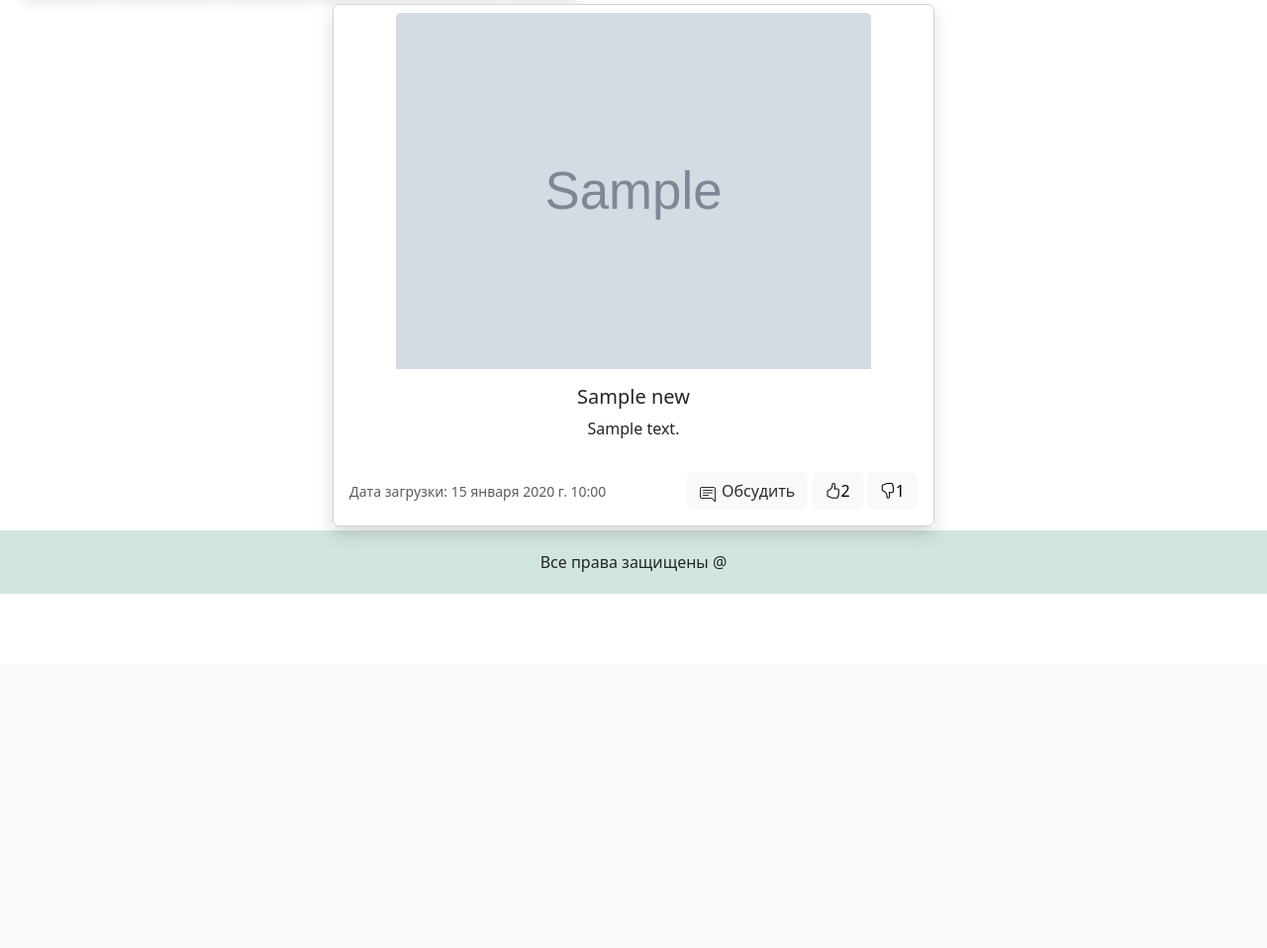
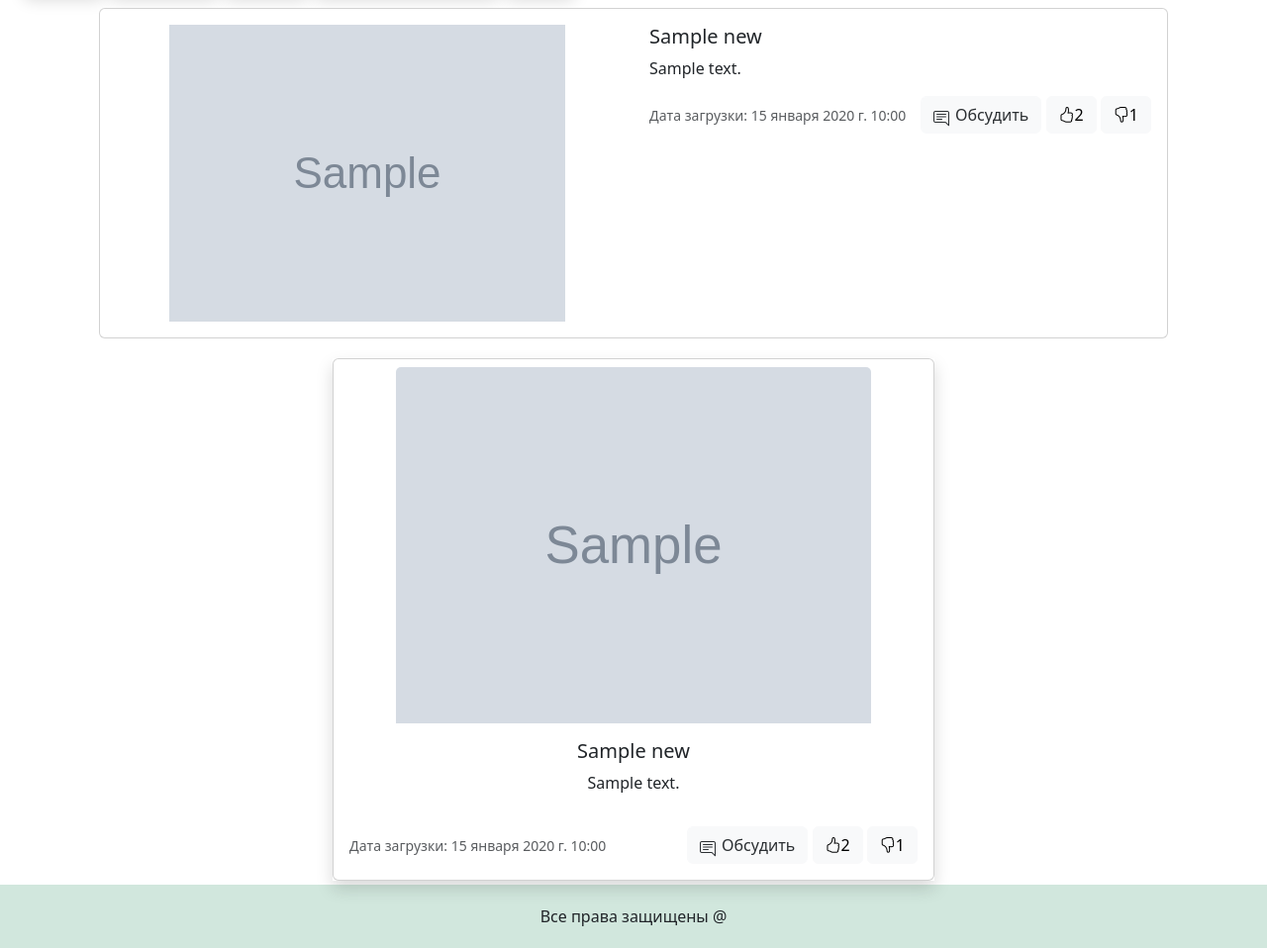
Before and after one commit to Ruslan-BRV/sportbaza, a Django app: page /like/1 in a window 1280 px wide. Shown: the part 128-1086 px from the top of the page at 99% size. Before the commit the page ends 728 px from the top, so only its background shows below. Run offline with Django 5.2, Linux system fonts and the light colour scheme; tables that the repository leaves empty hold one stand-in row (values such as "Sample post"); grey boxes marked "Sample" are stand-in pictures; some libraries are stand-ins or nearby versions.

Commit message:
Версия с новостями в 1 колонку и в 2, нужно выбрать как лучше

```diff
--- a/news/templates/news/news.html
+++ b/news/templates/news/news.html
@@ -5,6 +5,94 @@
 {% block title %}Новости{% endblock title %}
 
 {% block content %}
+    <div class="pt-2">
+    {% for news_one in news %}
+        <div class="card mx-auto mb-3" style="max-width: 1080px;">
+            <div class="row g-0">
+                <div class="col-md-6 d-flex align-items-center justify-content-center">
+                    <div class="p-3">
+                        <img class="w-100" src="{{ news_one.image.url }}" alt="картинка">
+                 {% comment %} <i class="bi bi-question-circle-fill" style="font-size: 2rem;"></i> {% endcomment %}
+                    </div>
+                </div>
+                <div class="col-md-6">
+                    <div class="card-body">
+                        <h5 class="card-title">{{ news_one.title }}</h5>
+                        <p class="card-text">{{ news_one.bodyNews }}</p>
+                {% comment %} <p class="card-text"><small class="text-muted">Лайк: {{ news_one.like }}</small></p>
+               <p class="card-text">
+                  Теги:
+                 {% for tag in card.tags %}
+                   <span class="badge bg-secondary">{{ tag }}</span>
+                 {% endfor %}
+               </p> {% endcomment %}
+                        <div class="d-flex justify-content-between align-items-center mt-2">
+                            <small class="text-muted">Дата загрузки: {{ news_one.upload_date }}</small>
+                            <div>
+                                <a class="btn btn-light icon-link text-secondary-emphasis link-underline link-underline-opacity-0" data-bs-toggle="collapse" href="#{{news_one.id}}collapseExample" role="button" aria-expanded="false" aria-controls="collapseExample">
+                                    <i class="bi bi-chat-right-text"></i>
+                                    Обсудить
+                                </a>
+                                {% comment %} <form>
+                                    <button type="submit" name="click" value="like"><i class="bi bi-hand-thumbs-up"></i>{{ news_one.like }}</button>
+                                </form> {% endcomment %}
+                                <div class="btn btn-light like" type="submit" name="click" value="{{news_one.id}}" id="{{news_one.id}}" onClick="like({{news_one.id}});">
+                                    <i class="bi bi-hand-thumbs-up"></i>{{ news_one.like }}
+                                </div>
+                                <div class="btn btn-light" type="submit" name="click" value="{{news_one.id}}" id="{{news_one.id}}" onClick="diz({{news_one.id}});">
+                                    <i class="bi bi-hand-thumbs-down"></i>{{ news_one.dizlike }}
+                                </div>
+                            </div>
+                            </div>
+                            </div>
+                        </div>
+                    </div>
+                    <div class="collapse" id="{{news_one.id}}collapseExample">
+                        <div class="card card-body">
+                            <div class="overflow-y-scroll commentNews">
+                                {% for comment in comments %}
+                                    {% if comment.novosti_id == news_one.id %}
+                                        <div class="alert alert-success d-flex">
+                                            <div class="align-self-center m-3">
+                                                {{comment.author}}:
+                                            </div>
+                                            <div>
+                                                {{comment.comment_news}}
+                                            </div>
+                                        </div>
+                                    {% endif %}
+                                {% endfor %}
+                            </div>
+                            <form method="post" class='mt-3'>
+                                {% csrf_token %}
+                                {% for field in form %}
+                                <div class="mb-3">
+                                    {{ field }}
+                                    {% if field.errors %}
+                                    <div class="alert alert-danger mt-1">{{ field.errors.as_text }}</div>
+                                    {% endif %}
+                                </div>
+                                {% endfor %}
+                                <div class="mb-3">
+                                    {% if form.non_field_errors %}
+                                    <div class="alert alert-danger">{{ form.non_field_errors }}</div>
+                                    {% endif %}
+                                </div>
+                                <input type="hidden", name="novosti", value="{{news_one.id}}">
+                                <button type="submit" class="btn btn-dark">Отправить</button>
+                            </form>
+                            </div>
+                        </div>
+                </div>
+            </div>
+        </div>
+        {% comment %} <div class="news">
+            <h2>{{ news_one.title }}</h2>
+            <img src="{{ news_one.image.url }}" alt="картинка">
+            <p>{{ news_one.bodyNews }}</p>
+        </div> {% endcomment %}
+       {% endfor %}
+    </div>
     <div class="d-flex justify-content-around flex-wrap text-center">
         {% for news_one in news %}
         <div class="align-self-center m-1 shadow">
```
